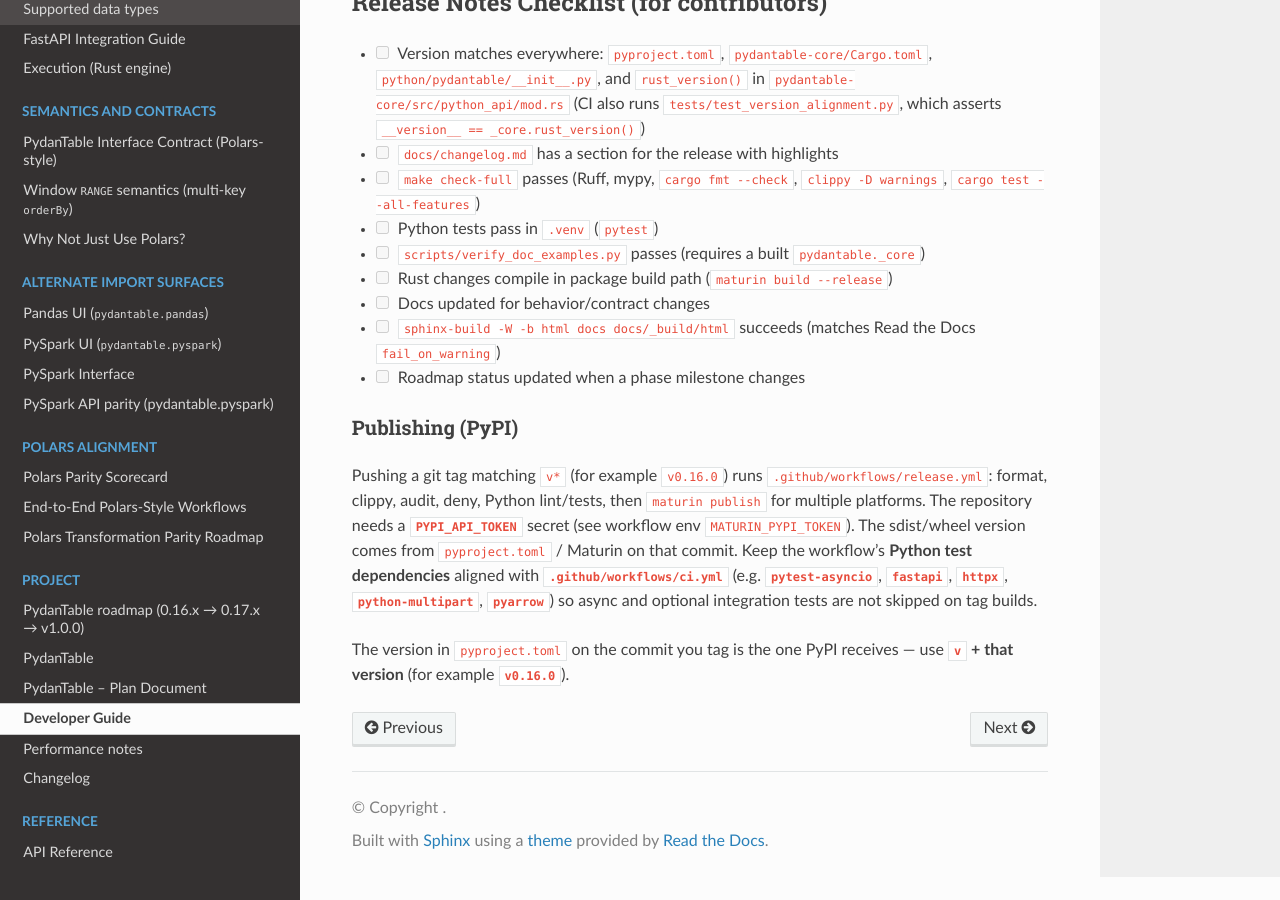
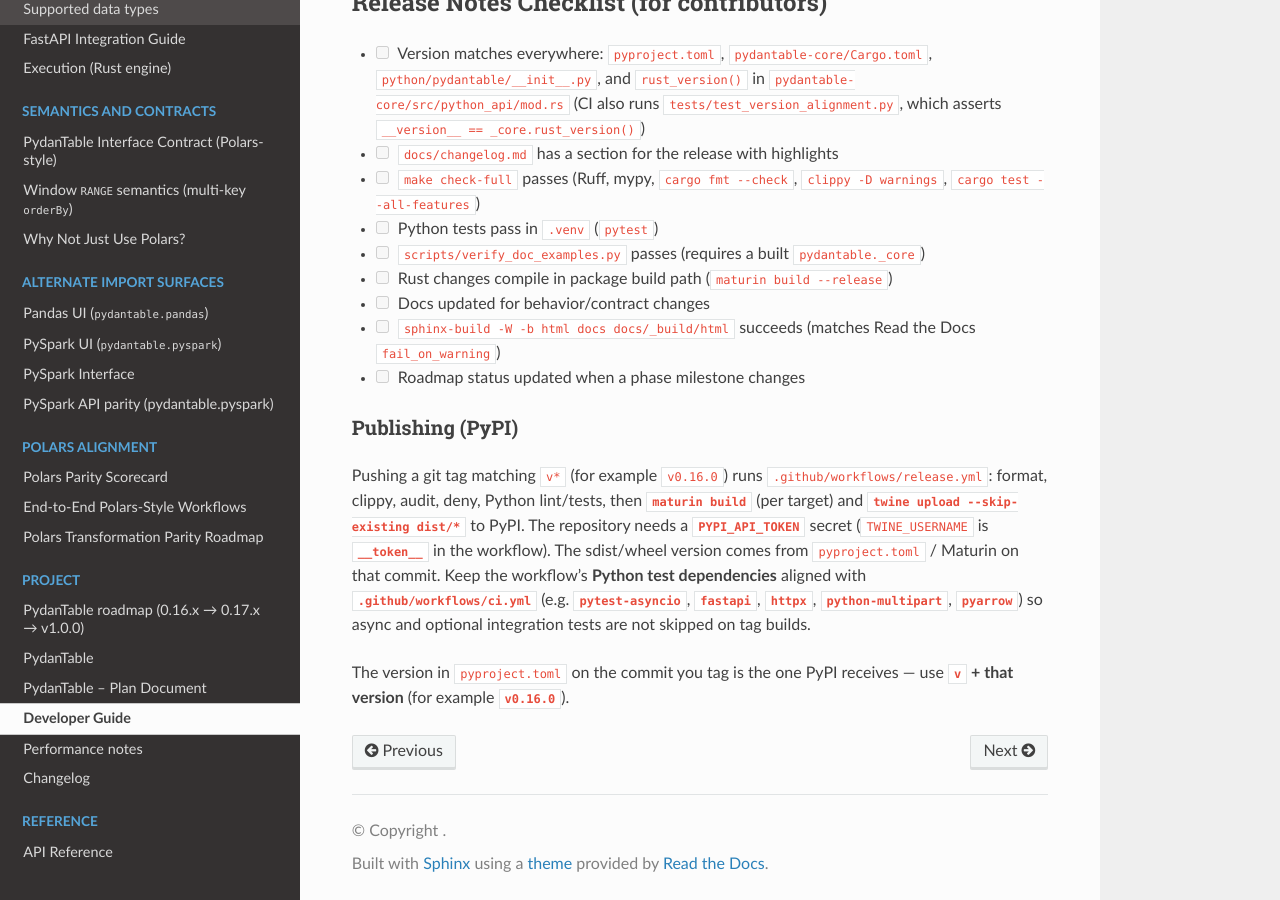
Before and after one commit to eddiethedean/pydantable, a Sphinx documentation site: the page built from docs/DEVELOPER.md, in a window 1280 px wide and 900 px high, scrolled down 5657 px. Built offline with Sphinx 7.4.7 and the Read the Docs theme 3.1.0, drawn with Linux system fonts in a browser that asks for light colours; the version number is read from the project's files by our own code.

Commit message:
ci: actions/cache@v5, maturin build + twine upload for PyPI
Replace deprecated actions/cache@v4 to clear Node 20 warnings. Replace
maturin publish with build to dist/ and twine upload --skip-existing
(cross-platform; avoids Linux-only gh-action-pypi-publish). Update
changelog, DEVELOPER, and ROADMAP.

```diff
--- a/docs/DEVELOPER.md
+++ b/docs/DEVELOPER.md
@@ -239,6 +239,6 @@ Usually handled by `pip install -e .`. If you need a fresh wheel install:
 
 ### Publishing (PyPI)
 
-Pushing a git tag matching `v*` (for example `v0.16.0`) runs `.github/workflows/release.yml`: format, clippy, audit, deny, Python lint/tests, then `maturin publish` for multiple platforms. The repository needs a **`PYPI_API_TOKEN`** secret (see workflow env `MATURIN_PYPI_TOKEN`). The sdist/wheel version comes from `pyproject.toml` / Maturin on that commit. Keep the workflow’s **Python test dependencies** aligned with **`.github/workflows/ci.yml`** (e.g. **`pytest-asyncio`**, **`fastapi`**, **`httpx`**, **`python-multipart`**, **`pyarrow`**) so async and optional integration tests are not skipped on tag builds.
+Pushing a git tag matching `v*` (for example `v0.16.0`) runs `.github/workflows/release.yml`: format, clippy, audit, deny, Python lint/tests, then **`maturin build`** (per target) and **`twine upload --skip-existing dist/*`** to PyPI. The repository needs a **`PYPI_API_TOKEN`** secret (`TWINE_USERNAME` is **`__token__`** in the workflow). The sdist/wheel version comes from `pyproject.toml` / Maturin on that commit. Keep the workflow’s **Python test dependencies** aligned with **`.github/workflows/ci.yml`** (e.g. **`pytest-asyncio`**, **`fastapi`**, **`httpx`**, **`python-multipart`**, **`pyarrow`**) so async and optional integration tests are not skipped on tag builds.
 
 The version in `pyproject.toml` on the commit you tag is the one PyPI receives — use **`v` + that version** (for example **`v0.16.0`**).
```
Also changed, not shown: docs/ROADMAP.md (+1 -1 lines), docs/changelog.md (+2 -0 lines), 2 other files.
